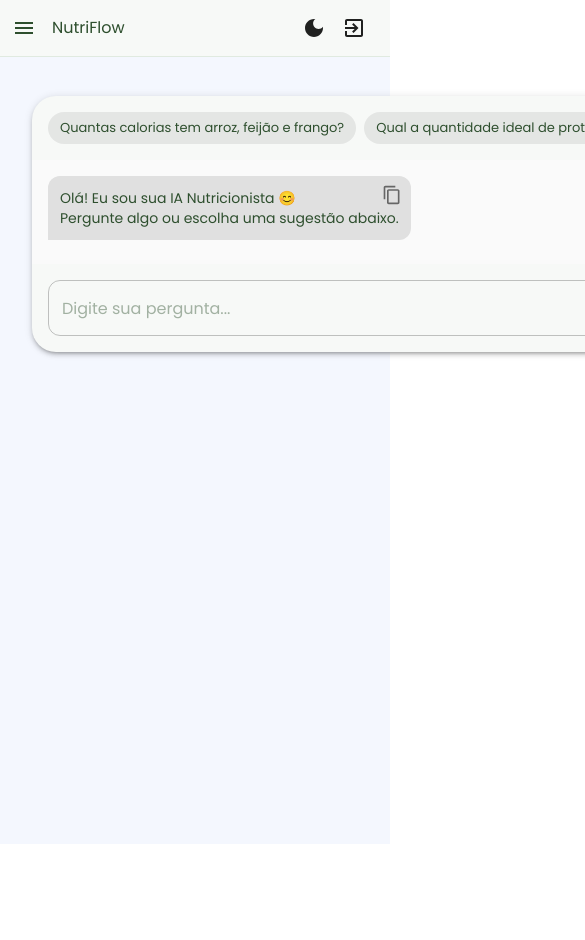
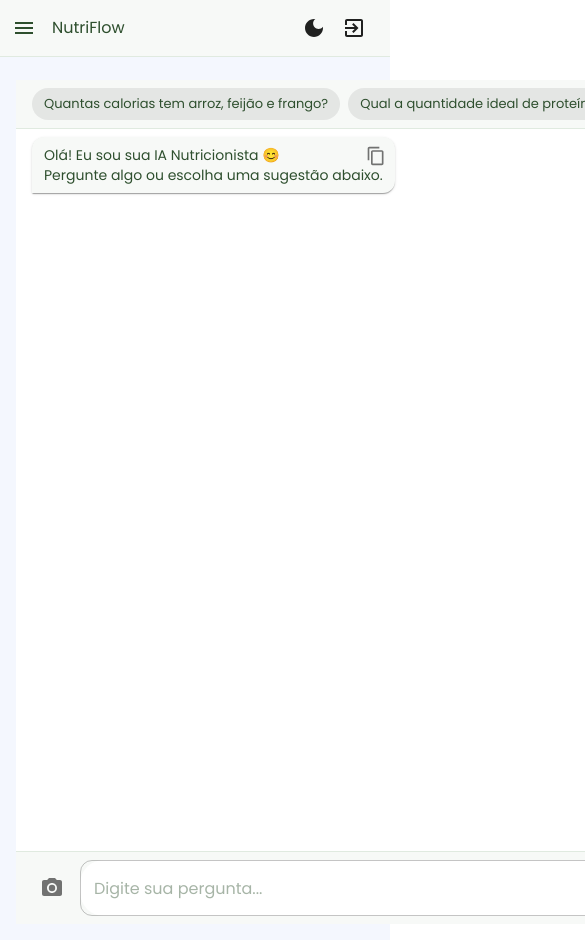
Before and after one commit to linsalefe/front_nutriflow, a React (Vite) app: page /chat in a window 390 px wide. Shown: the top 940 px of the page, 585 px wide, since content can reach past the window. Before the commit the page ends 844 px from the top, so only its background shows below. Built offline with nearby package versions, Linux system fonts and the light colour scheme; no server answers; sample sign-in values are in the browser's storage.

Commit message:
mudei chatpage mobile

```diff
--- a/src/pages/ChatPage.tsx
+++ b/src/pages/ChatPage.tsx
@@ -1,3 +1,4 @@
+// src/pages/ChatPage.tsx
 import React, { useState, useEffect, useRef } from 'react';
 import api from '../services/api';
 import {
@@ -37,18 +38,18 @@ const suggestions = [
 export default function ChatPage() {
   const [mensagem, setMensagem] = useState('');
   const [historico, setHistorico] = useState<Mensagem[]>([]);
-  const [snackbar, setSnackbar] = useState<{
-    open: boolean;
-    message: string;
-    severity: 'success' | 'error' | 'info' | 'warning';
-  }>({ open: false, message: '', severity: 'success' });
+  const [snackbar, setSnackbar] = useState<{ open: boolean; message: string; severity: 'success' | 'error' }>({
+    open: false,
+    message: '',
+    severity: 'success',
+  });
   const [imgLoading, setImgLoading] = useState(false);
   const { setLoading } = useLoading();
   const chatEndRef = useRef<HTMLDivElement>(null);
   const fileInputRef = useRef<HTMLInputElement | null>(null);
 
   const theme = useTheme();
-  const isMobile = useMediaQuery(theme.breakpoints.down('md'));
+  const isMobile = useMediaQuery(theme.breakpoints.down('sm'));
 
   useEffect(() => {
     (async () => {
@@ -89,21 +90,19 @@ export default function ChatPage() {
       type: 'text',
       created_at: new Date().toISOString(),
     };
-    setHistorico((h) => [...h, userMsg]);
+    setHistorico(h => [...h, userMsg]);
     saveMessage(userMsg);
     setLoading(true);
 
     try {
-      const { data } = await api.post<{ response: string }>('/chat/send', {
-        message: text,
-      });
+      const { data } = await api.post<{ response: string }>('/chat/send', { message: text });
       const botMsg: Mensagem = {
         role: 'bot',
         text: data.response,
         type: 'text',
         created_at: new Date().toISOString(),
       };
-      setHistorico((h) => [...h, botMsg]);
+      setHistorico(h => [...h, botMsg]);
       saveMessage(botMsg);
     } catch {
       const errMsg: Mensagem = {
@@ -112,7 +111,7 @@ export default function ChatPage() {
         type: 'text',
         created_at: new Date().toISOString(),
       };
-      setHistorico((h) => [...h, errMsg]);
+      setHistorico(h => [...h, errMsg]);
       saveMessage(errMsg);
     } finally {
       setLoading(false);
@@ -130,7 +129,7 @@ export default function ChatPage() {
       imageUrl: preview,
       created_at: new Date().toISOString(),
     };
-    setHistorico((h) => [...h, userMsg]);
+    setHistorico(h => [...h, userMsg]);
     saveMessage(userMsg);
 
     try {
@@ -139,10 +138,7 @@ export default function ChatPage() {
       const { data } = await api.post('/image/analyze', form, {
         headers: { 'Content-Type': 'multipart/form-data' },
       });
-      const analysis =
-        typeof data.analise === 'string'
-          ? data.analise
-          : JSON.stringify(data.analise);
+      const analysis = typeof data.analise === 'string' ? data.analise : JSON.stringify(data.analise);
 
       const botMsg: Mensagem = {
         role: 'bot',
@@ -151,7 +147,7 @@ export default function ChatPage() {
         imageUrl: preview,
         created_at: new Date().toISOString(),
       };
-      setHistorico((h) => [...h, botMsg]);
+      setHistorico(h => [...h, botMsg]);
       saveMessage(botMsg);
       setSnackbar({ open: true, message: 'Imagem analisada!', severity: 'success' });
     } catch {
@@ -171,45 +167,35 @@ export default function ChatPage() {
     <Box
       sx={{
         display: 'flex',
-        flexDirection: { xs: 'column', md: 'row' },
-        height: { xs: 'auto', md: 'calc(100vh - 64px)' },
-        p: 2,
-        gap: 2,
+        flexDirection: 'column',
+        height: isMobile ? '100vh' : 'calc(100vh - 64px)',
+        bgcolor: theme.palette.background.default,
       }}
     >
-      {/* Chat */}
+      {/* Sugestões fixas no topo */}
+      <Box
+        sx={{
+          px: 2,
+          py: 1,
+          bgcolor: theme.palette.background.paper,
+          borderBottom: `1px solid ${theme.palette.divider}`,
+          overflowX: 'auto',
+          display: 'flex',
+          gap: 1,
+        }}
+      >
+        {suggestions.map(s => (
+          <Chip key={s} label={s} clickable onClick={() => setMensagem(s)} sx={{ flexShrink: 0 }} />
+        ))}
+      </Box>
+
+      {/* Histórico de mensagens */}
       <Box
         sx={{
           flex: 1,
-          display: 'flex',
-          flexDirection: 'column',
-          height: { xs: 'auto', md: '100%' },
-        }}
-      >
-        <Paper
-          elevation={3}
-          sx={{
-            flex: 1,
-            display: 'flex',
-            flexDirection: 'column',
-            borderRadius: 2,
-            overflow: 'hidden',
-          }}
-        >
-          {/* Sugestões */}
-          <Box sx={{ p: 2, display: 'flex', gap: 1, overflowX: 'auto' }}>
-            {suggestions.map((s) => (
-              <Chip key={s} label={s} clickable onClick={() => setMensagem(s)} />
-            ))}
-          </Box>
-
-          {/* Histórico */}
-          <Box
-            sx={{
-              flex: 1,
+          px: 2,
+          py: 1,
           overflowY: 'auto',
-              p: 2,
-              bgcolor: 'grey.50',
         }}
       >
         {historico.map((msg, i) => (
@@ -224,14 +210,21 @@ export default function ChatPage() {
               marginBottom: 8,
             }}
           >
-                <Box
+            <Paper
+              elevation={1}
               sx={{
-                    maxWidth: 400,
-                    bgcolor: msg.role === 'user' ? 'primary.main' : 'grey.300',
-                    color: msg.role === 'user' ? 'primary.contrastText' : 'text.primary',
-                    p: 1.5,
-                    borderRadius:
-                      msg.role === 'user' ? '12px 12px 0 12px' : '12px 12px 12px 0',
+                maxWidth: '80%',
+                px: 1.5,
+                py: 1,
+                bgcolor: msg.role === 'user'
+                  ? theme.palette.primary.main
+                  : theme.palette.background.paper,
+                color: msg.role === 'user'
+                  ? theme.palette.primary.contrastText
+                  : theme.palette.text.primary,
+                borderRadius: msg.role === 'user'
+                  ? '12px 12px 0 12px'
+                  : '12px 12px 12px 0',
                 position: 'relative',
               }}
             >
@@ -240,7 +233,7 @@ export default function ChatPage() {
                   <img
                     src={msg.imageUrl}
                     alt=""
-                        style={{ width: '100%', borderRadius: 6 }}
+                    style={{ width: '100%', borderRadius: 8 }}
                   />
                 </Box>
               )}
@@ -256,23 +249,41 @@ export default function ChatPage() {
                   <ContentCopyIcon fontSize="small" />
                 </IconButton>
               )}
-                </Box>
+            </Paper>
           </motion.div>
         ))}
         <div ref={chatEndRef} />
       </Box>
 
-          {/* Envio */}
+      {/* Input fixo no rodapé */}
       <Box
         component="form"
         onSubmit={enviarMensagem}
-            sx={{ p: 2, display: 'flex', gap: 1 }}
+        sx={{
+          px: 2,
+          py: 1,
+          bgcolor: theme.palette.background.paper,
+          borderTop: `1px solid ${theme.palette.divider}`,
+          display: 'flex',
+          gap: 1,
+          alignItems: 'center',
+        }}
       >
+        <IconButton component="label" disabled={imgLoading}>
+          <PhotoCameraIcon />
+          <input
+            hidden
+            type="file"
+            accept="image/*"
+            ref={fileInputRef}
+            onChange={e => e.target.files && handleFile(e.target.files[0])}
+          />
+        </IconButton>
         <TextField
           fullWidth
           placeholder="Digite sua pergunta..."
           value={mensagem}
-              onChange={(e) => setMensagem(e.target.value)}
+          onChange={e => setMensagem(e.target.value)}
           multiline
           maxRows={4}
           InputProps={{
@@ -284,49 +295,18 @@ export default function ChatPage() {
               </InputAdornment>
             ),
           }}
+          sx={{
+            bgcolor: theme.palette.background.default,
+            borderRadius: 2,
+          }}
         />
-            <IconButton component="label" disabled={imgLoading}>
-              <PhotoCameraIcon />
-              <input
-                type="file"
-                hidden
-                accept="image/*"
-                ref={fileInputRef}
-                onChange={(e) => e.target.files && handleFile(e.target.files[0])}
-              />
-            </IconButton>
-          </Box>
-        </Paper>
-      </Box>
-
-      {/* Dicas (oculto no mobile) */}
-      <Box
-        sx={{
-          flex: 0.5,
-          display: { xs: 'none', md: 'block' },
-        }}
-      >
-        <Paper
-          elevation={3}
-          sx={{ height: '100%', p: 2, borderRadius: 2, overflowY: 'auto' }}
-        >
-          <Typography variant="h6" gutterBottom>
-            Dicas Nutricionais
-          </Typography>
-          <Box component="ul" sx={{ pl: 2, m: 0 }}>
-            <li>Beba pelo menos 2L de água por dia.</li>
-            <li>Inclua verduras em metade do prato.</li>
-            <li>Prefira gorduras saudáveis.</li>
-            <li>Faça lanches com frutas e oleaginosas.</li>
-          </Box>
-        </Paper>
       </Box>
 
       {/* Snackbar */}
       <Snackbar
         open={snackbar.open}
         autoHideDuration={2000}
-        onClose={() => setSnackbar((s) => ({ ...s, open: false }))}
+        onClose={() => setSnackbar(s => ({ ...s, open: false }))}
         anchorOrigin={{ vertical: 'bottom', horizontal: 'center' }}
       >
         <Alert severity={snackbar.severity}>{snackbar.message}</Alert>
```
Lines whose indentation alone changed are shown as unchanged.
